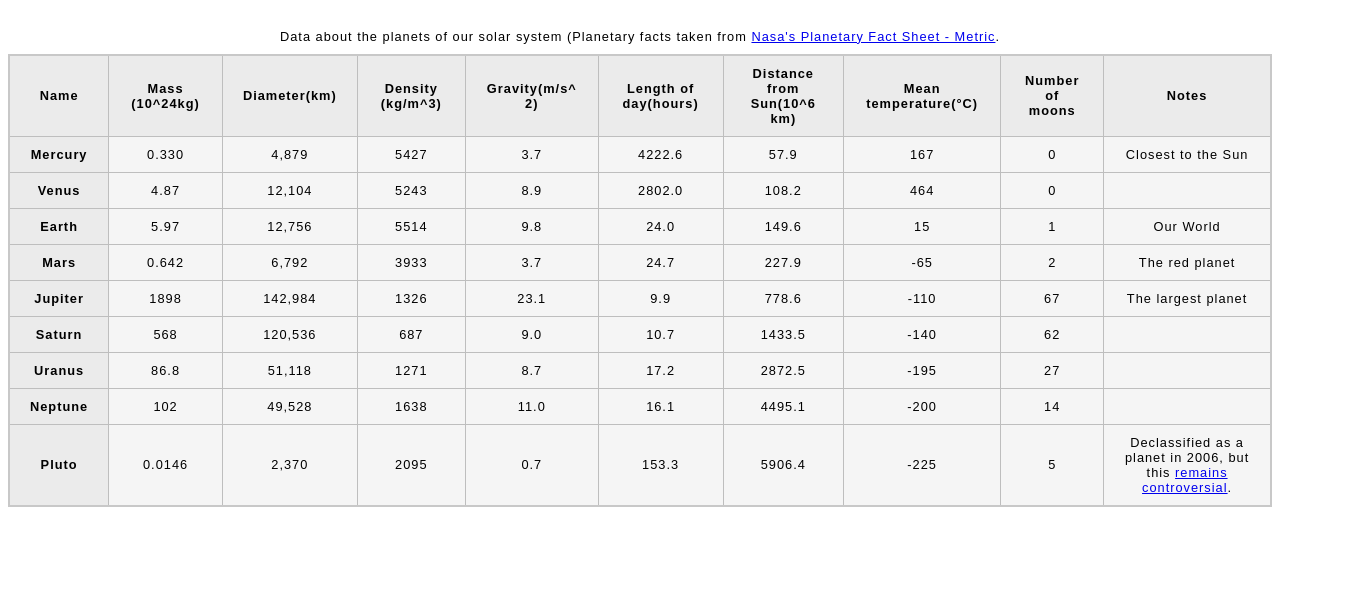
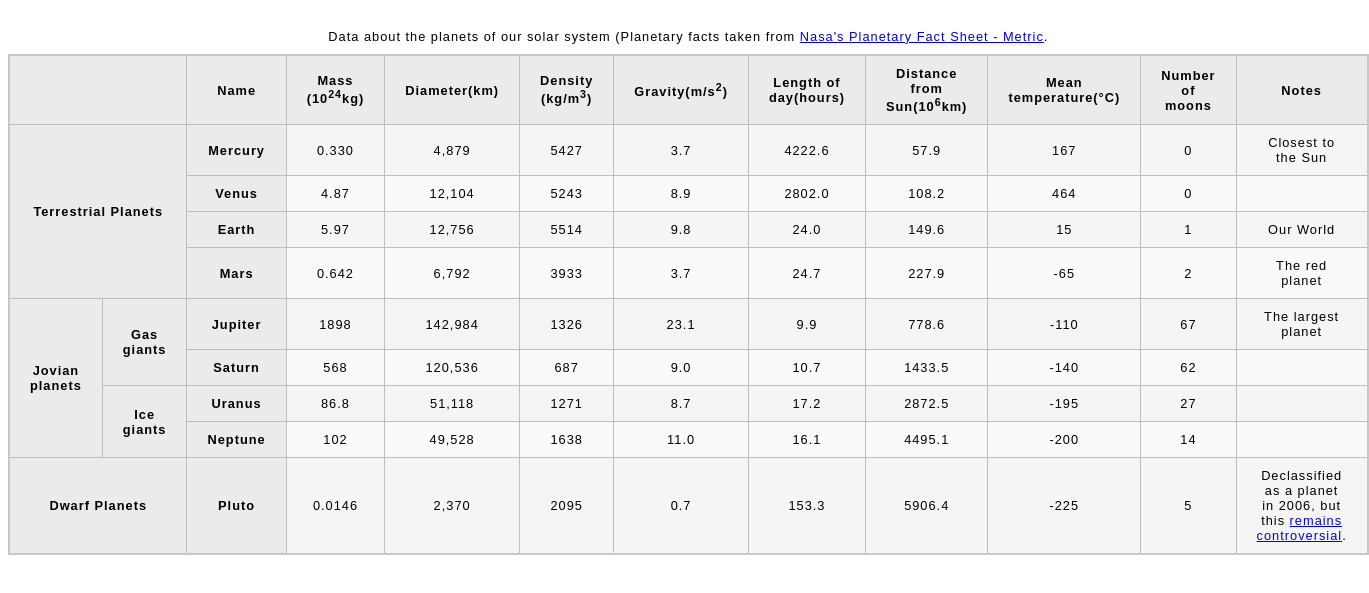
Before and after one commit to EddieHarmonJr/numerouno, a plain HTML site: page structuring_planet_data/blank-template.html in a window 1280 px wide. Shown: the part 61-654 px from the top of the page, 1369 px wide, since content can reach past the window. Drawn offline with Linux system fonts and the light colour scheme.

Commit message:
make corrections to display 1st column and exponents in headers.

```diff
--- a/structuring_planet_data/blank-template.html
+++ b/structuring_planet_data/blank-template.html
@@ -15,19 +15,22 @@
         </caption>
         <thead>
             <tr>
+                <th colspan="2"></th>
                 <th>Name</th>
-                <th>Mass (10^24kg)</th>
+                <th>Mass (10<sup>24</sup>kg)</th>
                 <th>Diameter(km)</th>
-                <th>Density (kg/m^3)</th>
-                <th>Gravity(m/s^ 2)</th>
+                <th>Density (kg/m<sup>3</sup>)</th>
+                <th>Gravity(m/s<sup>2</sup>)</th>
                 <th>Length of day(hours)</th>
-                <th>Distance from Sun(10^6 km)</th>
+                <th>Distance from Sun(10<sup>6</sup>km)</th>
                 <th>Mean temperature(°C)</th>
                 <th>Number of moons</th>
                 <th>Notes</th>
             </tr>
         </thead>
         <tbody>
+            <tr>
+                <th colspan="2" rowspan="4">Terrestrial Planets</th>
                 <th>Mercury</th>
                 <td>0.330</td>
                 <td>4,879</td>
@@ -38,9 +41,8 @@
                 <td>167</td>
                 <td>0</td>
                 <td>Closest to the Sun</td>
-
-        </tbody>
-        <tbody>
+            </tr>
+            <tr>
                 <th>Venus</th>
                 <td>4.87</td>
                 <td>12,104</td>
@@ -51,9 +53,8 @@
                 <td>464</td>
                 <td>0</td>
                 <td></td>
-
-        </tbody>
-        <tbody>
+            </tr>
+            <tr>
                 <th>Earth</th>
                 <td>5.97</td>
                 <td>12,756</td>
@@ -64,9 +65,9 @@
                 <td>15</td>
                 <td>1</td>
                 <td>Our World</td>
+            </tr>
 
-        </tbody>
-        <tbody>
+            <tr>
                 <th>Mars</th>
                 <td>0.642</td>
                 <td>6,792</td>
@@ -77,9 +78,11 @@
                 <td>-65</td>
                 <td>2</td>
                 <td>The red planet</td>
+            </tr>
+            <tr>
 
-        </tbody>
-        <tbody>
+                <th rowspan="4" colspan=".5">Jovian planets</th>
+                <th rowspan="2" colspan=".5">Gas giants</th>
                 <th>Jupiter</th>
                 <td>1898</td>
                 <td>142,984</td>
@@ -90,9 +93,8 @@
                 <td>-110</td>
                 <td>67</td>
                 <td>The largest planet</td>
-
-        </tbody>
-        <tbody>
+            </tr>
+            <tr>
                 <th>Saturn</th>
                 <td>568</td>
                 <td>120,536</td>
@@ -103,9 +105,10 @@
                 <td>-140</td>
                 <td>62</td>
                 <td></td>
+            </tr>
+            <tr>
 
-        </tbody>
-        <tbody>
+                <th rowspan="2" colspan=".5">Ice giants</th>
                 <th>Uranus</th>
                 <td>86.8</td>
                 <td>51,118</td>
@@ -116,9 +119,10 @@
                 <td>-195</td>
                 <td>27</td>
                 <td></td>
+            </tr>
+            <tr>
 
-        </tbody>
-        <tbody>
+
                 <th>Neptune</th>
                 <td>102</td>
                 <td>49,528</td>
@@ -129,9 +133,10 @@
                 <td>-200</td>
                 <td>14</td>
                 <td></td>
+            </tr>
+            <tr>
 
-        </tbody>
-        <tbody>
+                 <th colspan="2">Dwarf Planets</th>
                 <th>Pluto</th>
                 <td>0.0146</td>
                 <td>2,370</td>
@@ -143,7 +148,7 @@
                 <td>5</td>
                 <td>Declassified as a planet in 2006, but this
                     <a href="http://www.usatoday.com/story/tech/2014/10/02/pluto-planet-solar-system/16578959/">remains controversial</a>.</td>
-
+            </tr>
         </tbody>
     </table>
 
```
Lines whose indentation alone changed are shown as unchanged.
